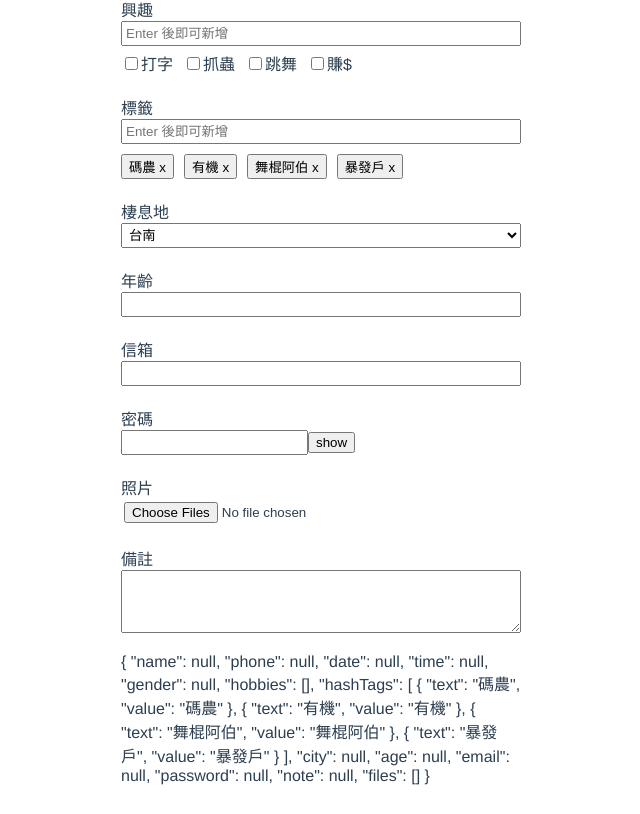
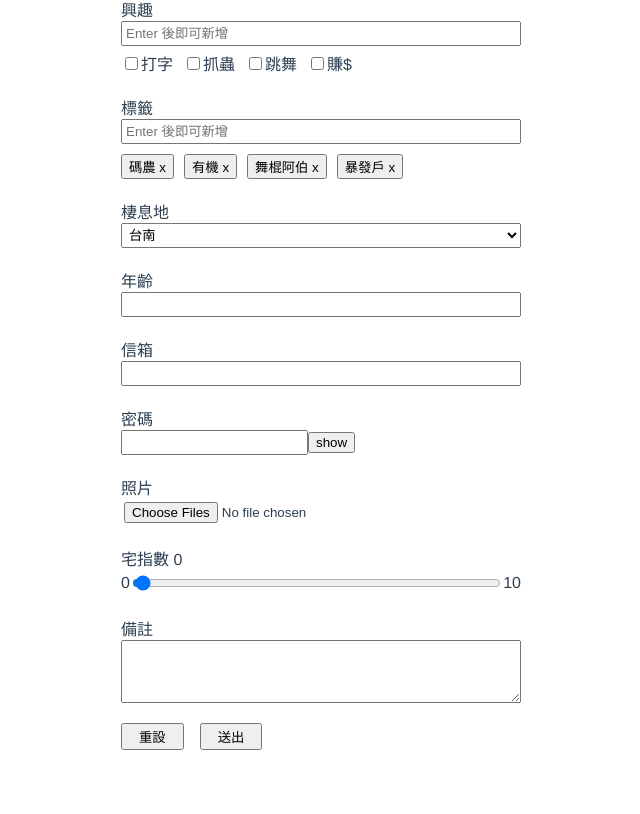
Before and after one commit to DeepJavaScript/vite-a-bit, a Vue app in the folder vue3-form/: page / in a window 1280 px wide. Shown: the part 462-1276 px from the top of the page, without its empty margins (319-959 px from the left). Before the commit the page ends 1247 px from the top, so only its background shows below. Built offline with nearby package versions, Linux system fonts and the light colour scheme.

Commit message:
feat: add prop to Slider, update slider range, add reset、submit methods, modify form scss in components/Form.vue

```diff
--- a/vue3-form/src/components/Form.vue
+++ b/vue3-form/src/components/Form.vue
@@ -72,10 +72,22 @@
         ></UploadFile>
       </div>
       <div class="form-field">
+        <label>宅指數 {{ form.range }}</label>
+        <Slider
+          :min="0"
+          :max="10"
+          :value="form.range"
+          @update:range="form.range = $event"
+        ></Slider>
+      </div>
+      <div class="form-field">
         <label>備註</label>
         <textarea v-model="form.note" rows="3" maxlength="250"></textarea>
       </div>
-      {{form}}
+      <div class="button-container">
+        <button @click="resetForm" type="button">重設</button>
+        <button @click="submitForm" type="button">送出</button>
+      </div>
     </form>
   </section>
 </template>
@@ -87,6 +99,7 @@ import DynamicHashTag from '../components/DynamicHashTag.vue'
 import SelectGroup from '../components/SelectGroup.vue'
 import PlainPassword from '../components/PlainPassword.vue'
 import UploadFile from '../components/UploadFile.vue'
+import Slider from '../components/Slider.vue'
 export default {
 	components: {
     RadioGroup,
@@ -94,7 +107,8 @@ export default {
     DynamicHashTag,
     SelectGroup,
     PlainPassword,
-    UploadFile
+    UploadFile,
+    Slider
   },
   props: {
     title: {
@@ -102,9 +116,17 @@ export default {
 			requery: true
     },
   },
+  mounted () {
+    this.resetForm();
+  },
   data() {
     return {
-      form: {
+      form: {}
+    }
+  },
+  computed: {
+    initForm() {
+      return {
         name: null,
         phone: null,
         date: null,
@@ -116,12 +138,11 @@ export default {
         age: null,
         email: null,
         password: null,
-        note: null,
-        files: []
+        files: [],
+        range: 0,
+        note: null
       }
-    }
-  },
-  computed: {
+    },
     genderOptions() {
       return [
         {
@@ -182,6 +203,14 @@ export default {
       ]
     },
   },
+  methods: {
+    resetForm() {
+      this.form = {...this.initForm};
+    },
+    submitForm() {
+      console.log(this.form);
+    }
+  },
 }
 </script>
 
@@ -189,13 +218,22 @@ export default {
 .form-container {
   max-width: 600px;
   margin: auto;
-  padding: 0 100px;
+  padding: 0 6.25rem;
+  margin-bottom: 4rem;
   .form {
     .form-field {
       display: flex;
       flex-direction: column;
       margin-bottom: 20px;
     }
+    .button-container {
+      button {
+        padding: 2px 1rem;
+      }
+      button:not(:last-child) {
+        margin-right: 1rem;
+      }
+    }
   }
 }
 </style>
```
